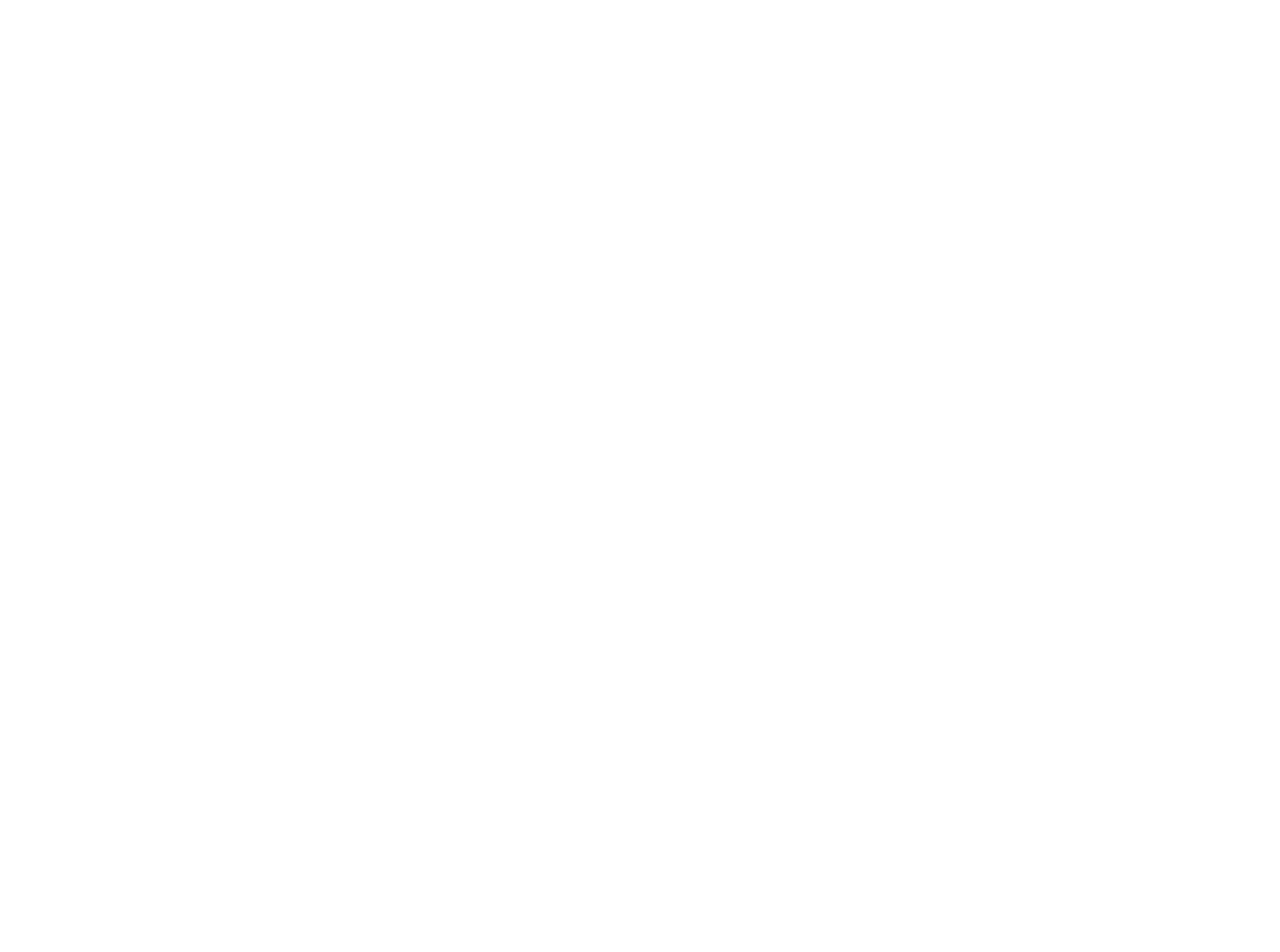
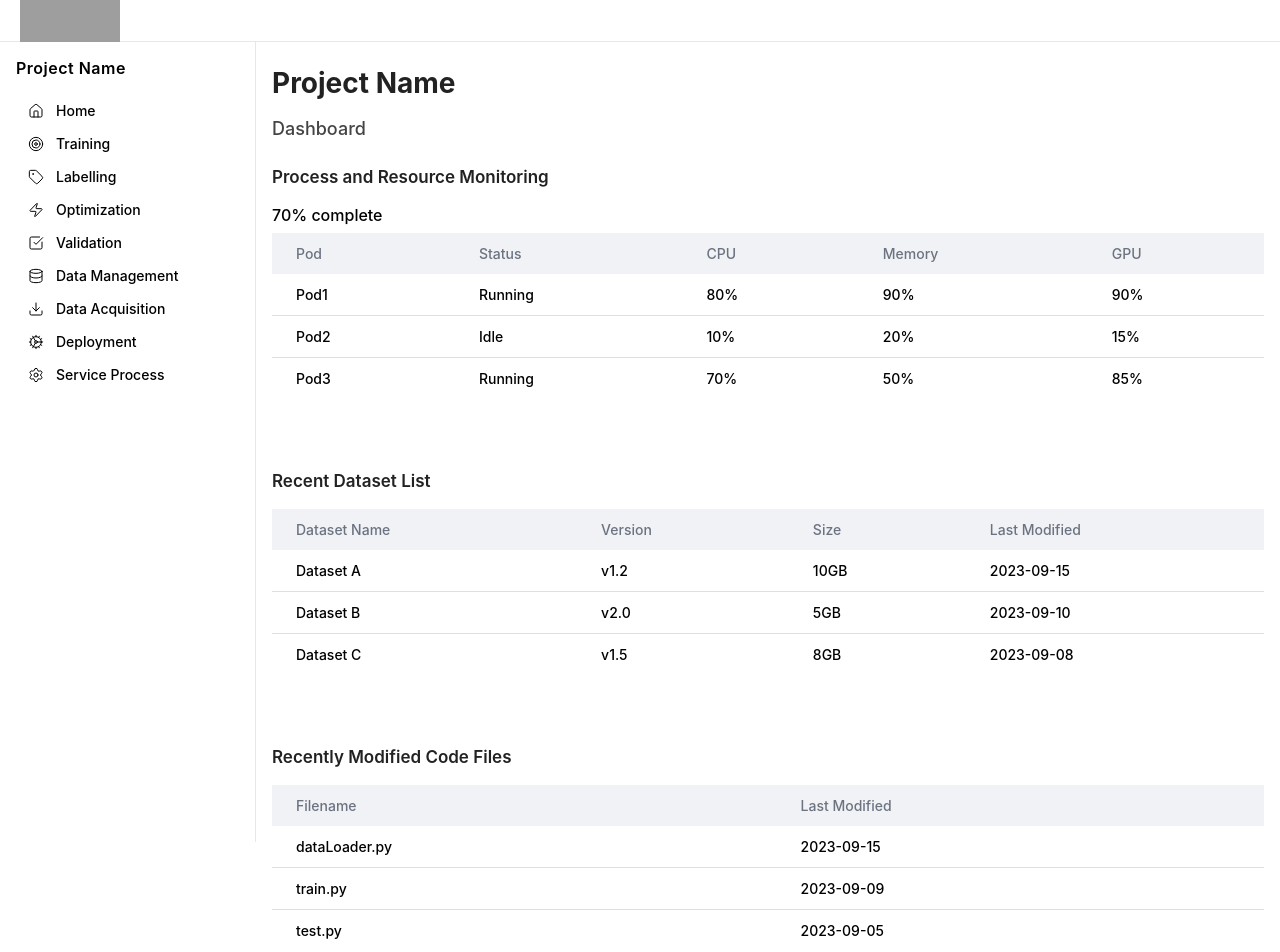
Before and after one commit to sw-mobility/SDV_AIFW, a React (Vite) app: page /projects/1 in a window 1280 px wide. Shown: the top 952 px of the page. Before the commit the page ends 824 px from the top, so only its background shows below. Built offline with nearby package versions, Linux system fonts and the light colour scheme; grey boxes are pictures that could not be loaded; a web font is replaced by a local one.

Commit message:
[feat] ProjectHomePage layout
- nested route 설계
- table, sectiontitle, progressbar 컴포넌트 배치

```diff
--- a/src/components/layout/Layout.module.css
+++ b/src/components/layout/Layout.module.css
@@ -91,6 +91,16 @@
     gap: 4px;
 }
 
+.sidebar-nav ul {
+    list-style: none;
+    padding-left: 0;
+    margin: 0;
+}
+
+.sidebar-nav li {
+    list-style: none;
+}
+
 .sidebar-nav-item {
     display: flex;
     align-items: center;
--- a/src/pages/ProjectHomePage.jsx
+++ b/src/pages/ProjectHomePage.jsx
@@ -1,12 +1,57 @@
-import React, { useState} from "react";
-import SectionTitle from "../components/ui/SectionTitle.jsx";
+import React from "react";
+import Table from "../components/ui/Table.jsx";
+import ProgressBar from "../components/ui/ProgressBar.jsx";
 
 const ProjectHomePage = () => {
-    const [title, setTitle] = useState("");
     return (
-        <div>
-            <SectionTitle children={title} size="lg" />
-        </div>
+        <>
+            <div style={{ marginBottom: 8 }}>
+                <div style={{ fontSize: 28, fontWeight: 700, color: "#222" }}>Project Name</div>
+                <div style={{ fontSize: 18, fontWeight: 500, color: "#444", marginTop: 18 }}>Dashboard</div>
+            </div>
+            <section style={{ margin: "20px 0 32px 0" }}>
+                <div style={{ fontSize: 17, fontWeight: 600, color: "#222", marginBottom: 18 }}>
+                    Process and Resource Monitoring
+                </div>
+                <div style={{ maxWidth: 420, marginBottom: 8 }}>
+                    <ProgressBar label={null} percentage={70} />
+                </div>
+                <Table
+                    columns={["Pod", "Status", "CPU", "Memory", "GPU"]}
+                    data={[
+                        ["Pod1", "Running", "80%", "90%", "90%"],
+                        ["Pod2", "Idle", "10%", "20%", "15%"],
+                        ["Pod3", "Running", "70%", "50%", "85%"],
+                    ]}
+                />
+            </section>
+            <section style={{ margin: "40px 0 32px 0" }}>
+                <div style={{ fontSize: 17, fontWeight: 600, color: "#222", marginBottom: 18 }}>
+                    Recent Dataset List
+                </div>
+                <Table
+                    columns={["Dataset Name", "Version", "Size", "Last Modified"]}
+                    data={[
+                        ["Dataset A", "v1.2", "10GB", "2023-09-15"],
+                        ["Dataset B", "v2.0", "5GB", "2023-09-10"],
+                        ["Dataset C", "v1.5", "8GB", "2023-09-08"],
+                    ]}
+                />
+            </section>
+            <section style={{ margin: "40px 0 0 0" }}>
+                <div style={{ fontSize: 17, fontWeight: 600, color: "#222", marginBottom: 18 }}>
+                    Recently Modified Code Files
+                </div>
+                <Table
+                    columns={["Filename", "Last Modified"]}
+                    data={[
+                        ["dataLoader.py", "2023-09-15"],
+                        ["train.py", "2023-09-09"],
+                        ["test.py", "2023-09-05"],
+                    ]}
+                />
+            </section>
+        </>
     );
 };
 
--- a/src/pages/index_page/IndexPage.jsx
+++ b/src/pages/index_page/IndexPage.jsx
@@ -1,4 +1,4 @@
-import React, { useState } from 'react';
+import React, { useState, useEffect } from 'react';
 import Header from '../../components/layout/Header.jsx';
 import Footer from '../../components/layout/Footer.jsx';
 import styles from '../../components/layout/Layout.module.css';
@@ -32,6 +32,10 @@
         { id: 11, name: 'Data Mining Project', status: 'Active', lastModified: '2024-01-05' },
         { id: 12, name: 'Neural Network Model', status: 'Training', lastModified: '2024-01-04' },
     ]);
+
+    useEffect(() => {
+        localStorage.setItem('projects', JSON.stringify(projects));
+    }, [projects]);
 
     const handleCreateProject = () => {
         setIsModalOpen(true);
--- a/src/routes/AppRoutes.jsx
+++ b/src/routes/AppRoutes.jsx
@@ -11,6 +11,7 @@
 import DataAcquisitionPage from '../pages/DataAcquisitionPage';
 import DeploymentPage from '../pages/DeploymentPage';
 import ServiceProcessPage from '../pages/ServiceProcessPage';
+import MainLayout from '../components/layout/MainLayout';
 
 const IdePage = () => (
   <div style={{
@@ -40,8 +41,7 @@
   <Router>
     <Routes>
       <Route path="/" element={<IndexPage />} />
-
-      <Route path="/projects/:projectId" element={<Outlet />}>
+      <Route path="/projects/:projectId" element={<MainLayout />}>
         <Route index element={<ProjectHomePage />} />
         <Route path="training" element={<TrainingPage />} />
         <Route path="training/ide" element={<IdePage />} />
```
